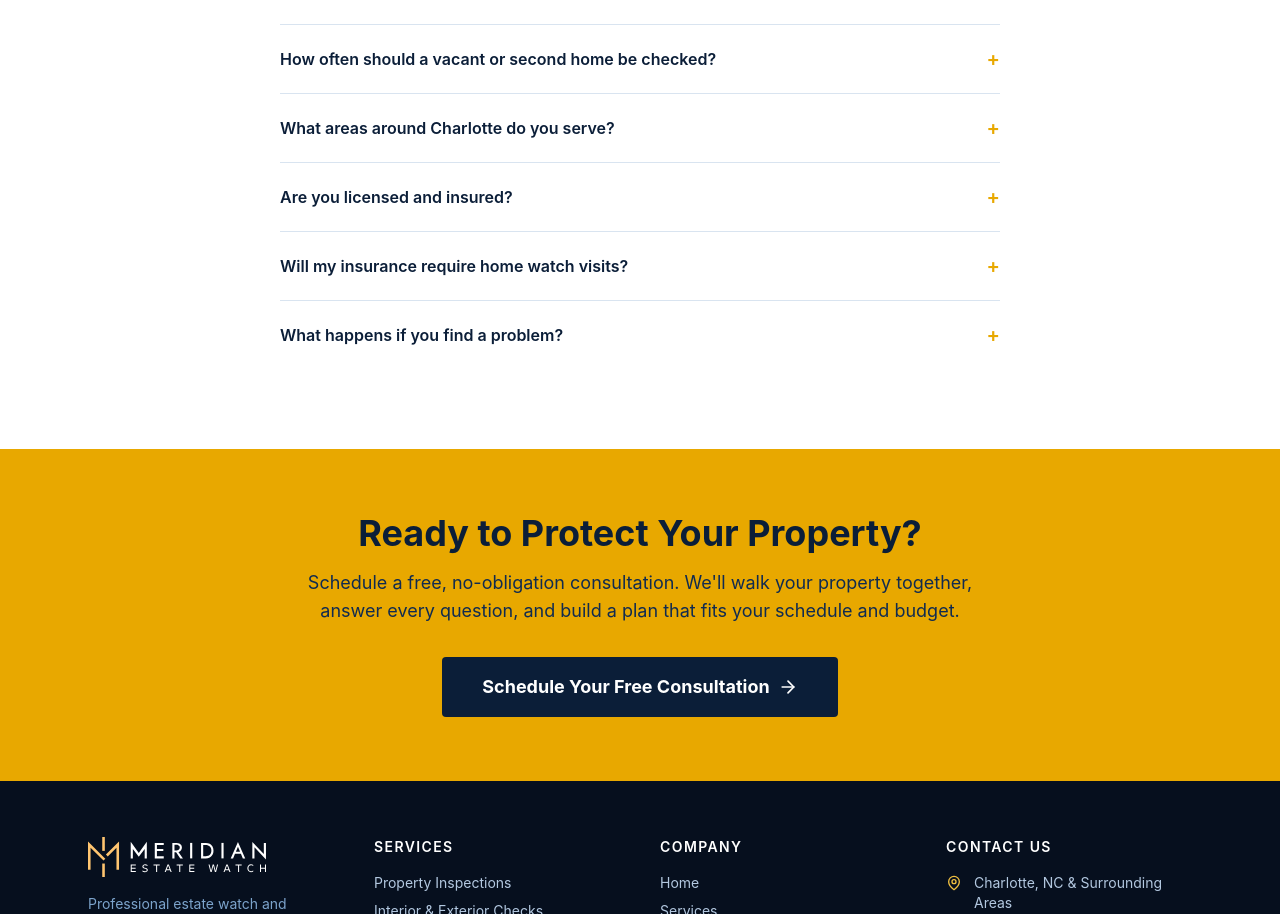
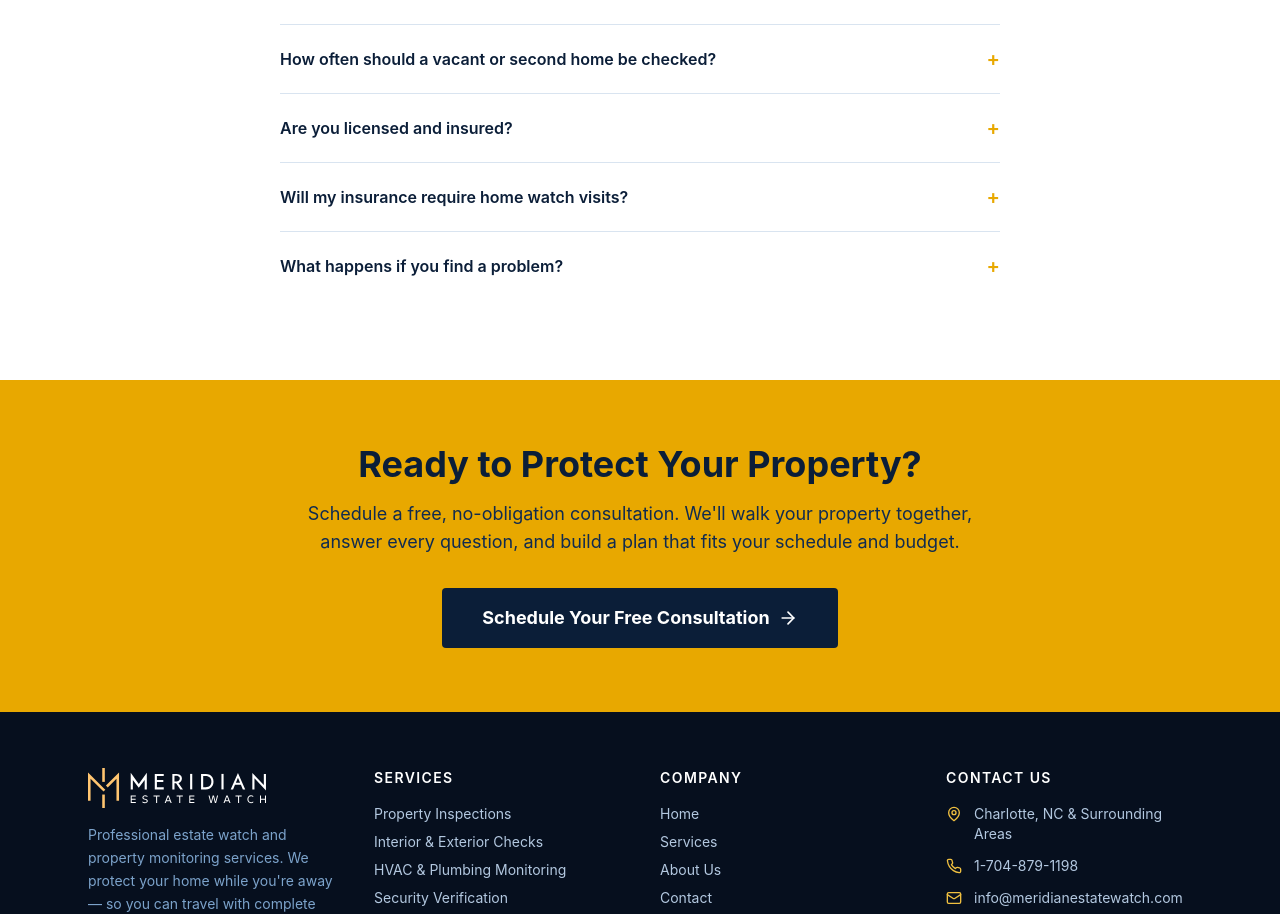
Before and after one commit to sethlaws/meridian-estate-watch, a Next.js app: page / in a window 1280 px wide. Shown: the part 5446-6360 px from the top of the page. Built offline with nearby package versions, Linux system fonts and the light colour scheme.

Commit message:
Remove 'areas around Charlotte' FAQ item

```diff
--- a/app/page.tsx
+++ b/app/page.tsx
@@ -112,10 +112,6 @@ const faqs = [
   {
     q: "How often should a vacant or second home be checked?",
     a: "Most insurance providers and home watch professionals recommend at least weekly visits for unoccupied homes. Many issues — like a slow plumbing leak or an HVAC failure — cause major damage within days, so regular visits are key. We offer weekly, bi-weekly, and monthly plans based on your needs.",
-  },
-  {
-    q: "What areas around Charlotte do you serve?",
-    a: "We serve Charlotte, NC and the surrounding communities, including the Lake Norman area (Cornelius, Davidson, Huntersville, Mooresville), South Charlotte and Ballantyne, and Union County (Waxhaw, Weddington, Marvin). If you're nearby and not listed, just ask — we likely cover your area.",
   },
   {
     q: "Are you licensed and insured?",
```
